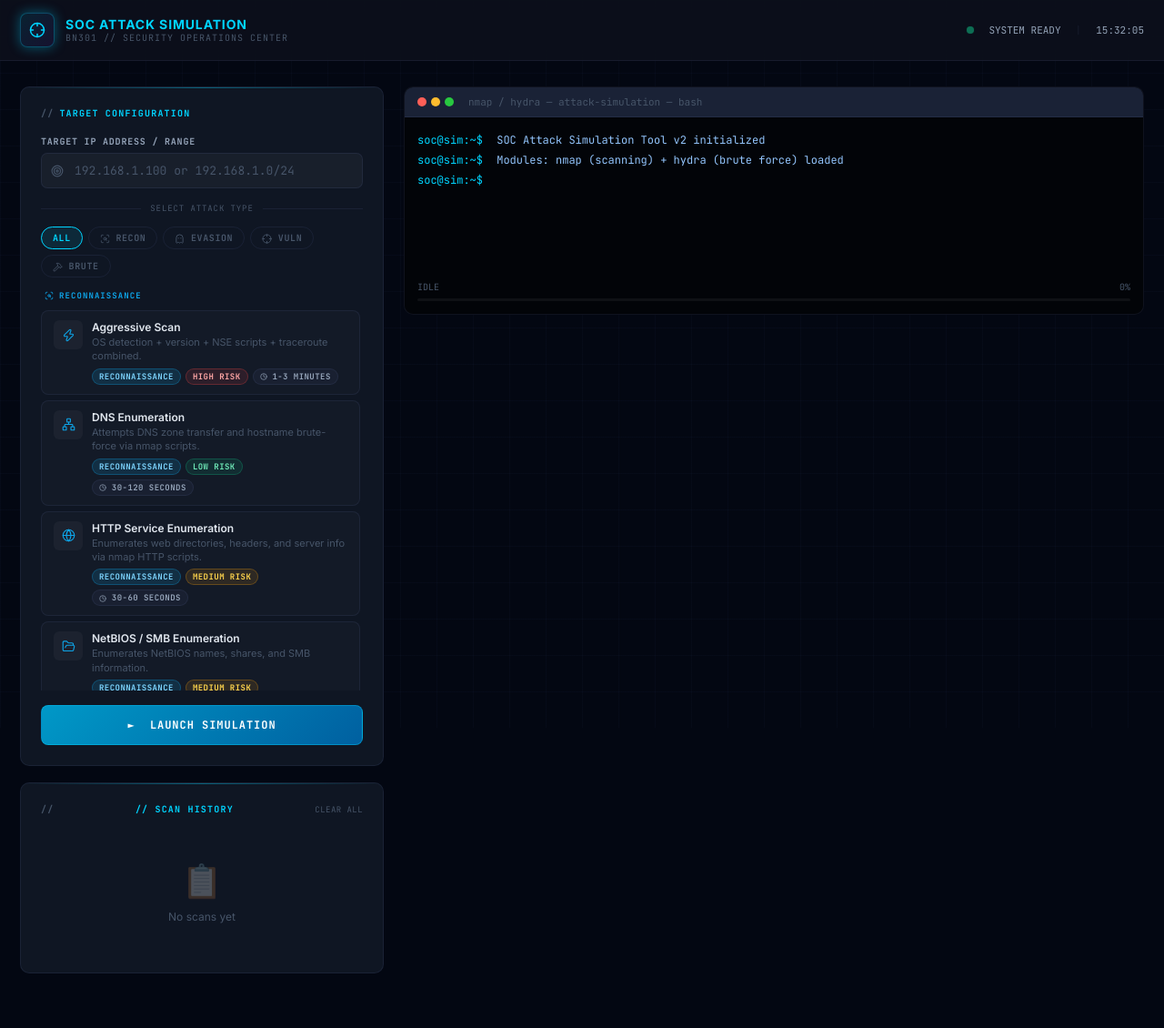
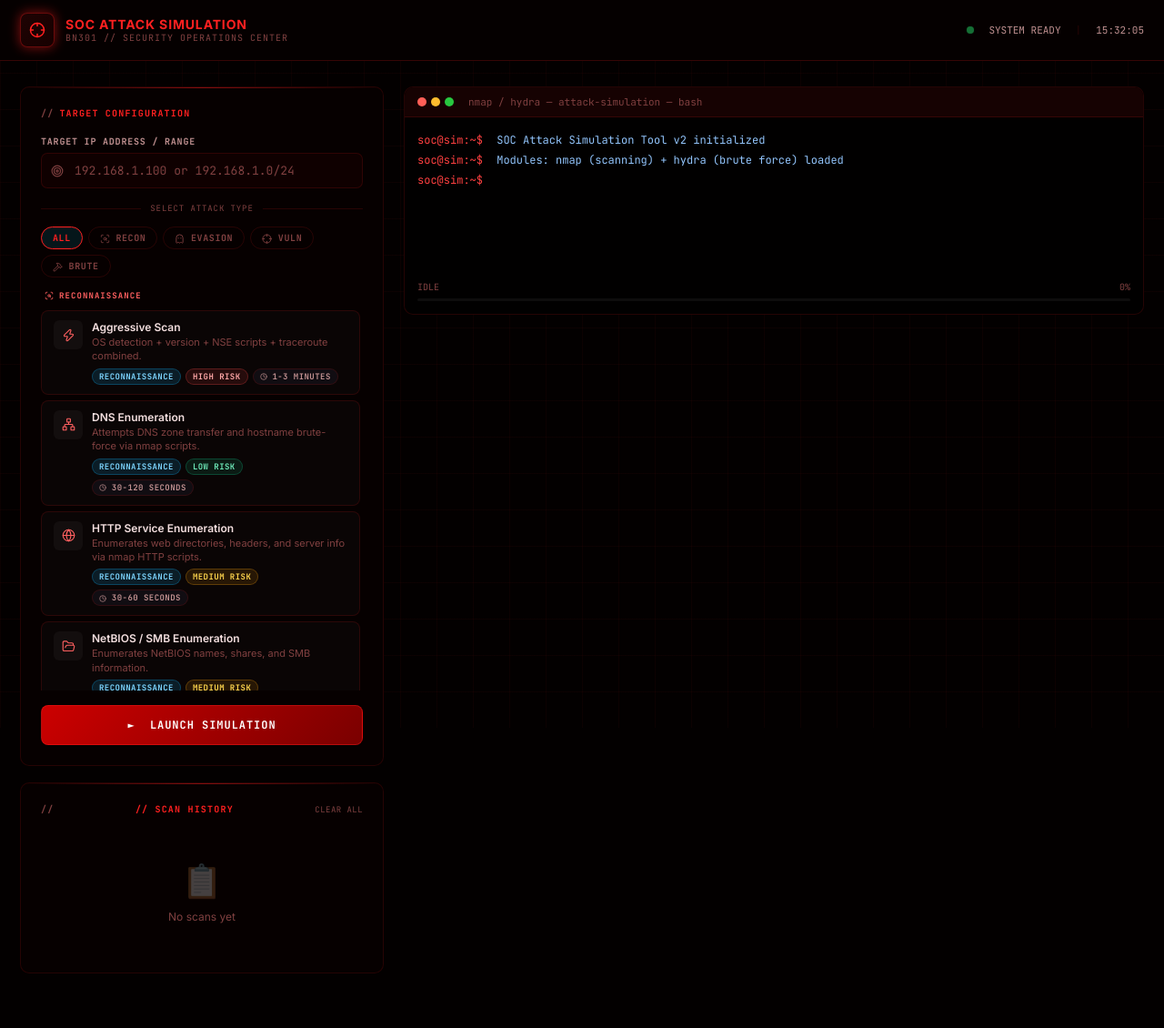
Before and after one commit to knkospelena/Attack-Simulations, a Flask app: page / in a window 1280 px wide. Shown: the whole page at 91% size. Run offline with Flask 3, Linux system fonts and the light colour scheme; data that the repository does not hold is empty.

Commit message:
Update index.html

```diff
--- a/templates/index.html
+++ b/templates/index.html
@@ -13,21 +13,21 @@
 /* ── RESET & TOKENS ──────────────────────────────────────── */
 *,*::before,*::after{margin:0;padding:0;box-sizing:border-box}
 :root{
-  --bg0:#030712;--bg1:#0d111c;--bg2:#111827;--bg3:#1a2236;--bg-card:#0f1623;
-  --border:rgba(99,120,180,.13);--border-hi:rgba(0,212,255,.3);
-  --accent:#00d4ff;--accent2:#7c3aed;--accent3:#10b981;
-  --red:#ef4444;--orange:#f59e0b;--green:#10b981;--purple:#a78bfa;
-  --t1:#e2e8f0;--t2:#94a3b8;--t3:#475569;--t4:#1e293b;
+  --bg0:#030000;--bg1:#080000;--bg2:#0f0000;--bg3:#160202;--bg-card:#060000;
+  --border:rgba(180,20,20,.2);--border-hi:rgba(255,30,30,.4);
+  --accent:#ff2020;--accent2:#991111;--accent3:#cc0000;
+  --red:#ff4444;--orange:#f59e0b;--green:#22c55e;--purple:#ff6060;
+  --t1:#f5e0e0;--t2:#c09090;--t3:#804040;--t4:#2a0000;
   --mono:'JetBrains Mono',monospace;--sans:'Inter',sans-serif;
   --r:10px;--tr:all .2s cubic-bezier(.4,0,.2,1);
 }
 
 /* ── GROUP COLOURS ────────────────────────────────────────── */
 :root{
-  --c-recon:#0ea5e9; --c-recon-bg:rgba(14,165,233,.08);
-  --c-evasion:#a855f7; --c-evasion-bg:rgba(168,85,247,.08);
-  --c-vuln:#f97316; --c-vuln-bg:rgba(249,115,22,.08);
-  --c-brute:#ef4444; --c-brute-bg:rgba(239,68,68,.08);
+  --c-recon:#ff6060; --c-recon-bg:rgba(255,60,60,.08);
+  --c-evasion:#cc2020; --c-evasion-bg:rgba(200,20,20,.08);
+  --c-vuln:#ff8c00; --c-vuln-bg:rgba(255,140,0,.08);
+  --c-brute:#ff2020; --c-brute-bg:rgba(255,20,20,.10);
 }
 
 html{scroll-behavior:smooth}
@@ -36,8 +36,8 @@ body{font-family:var(--sans);background:var(--bg0);color:var(--t1);min-height:10
 /* grid bg */
 body::before{
   content:'';position:fixed;inset:0;pointer-events:none;z-index:0;
-  background-image:linear-gradient(rgba(99,120,180,.04)1px,transparent 1px),
-                   linear-gradient(90deg,rgba(99,120,180,.04)1px,transparent 1px);
+  background-image:linear-gradient(rgba(180,20,20,.06)1px,transparent 1px),
+                   linear-gradient(90deg,rgba(180,20,20,.06)1px,transparent 1px);
   background-size:40px 40px;
 }
 
@@ -45,20 +45,20 @@ body::before{
 
 /* ── HEADER ──────────────────────────────────────────────── */
 header{
-  background:rgba(13,17,28,.88);backdrop-filter:blur(14px);
-  border-bottom:1px solid var(--border);padding:14px 0;
+  background:rgba(6,0,0,.92);backdrop-filter:blur(14px);
+  border-bottom:1px solid rgba(200,20,20,.25);padding:14px 0;
   position:sticky;top:0;z-index:200;
 }
 .hdr{display:flex;align-items:center;justify-content:space-between;gap:16px}
 .logo{display:flex;align-items:center;gap:12px}
 .logo-ic{
   width:38px;height:38px;border-radius:8px;
-  background:linear-gradient(135deg,#00d4ff1a,#7c3aed1a);
-  border:1px solid rgba(0,212,255,.28);
+  background:linear-gradient(135deg,#ff20201a,#99000020);
+  border:1px solid rgba(255,30,30,.35);
   display:flex;align-items:center;justify-content:center;font-size:18px;
   animation:glow 3s ease-in-out infinite;
 }
-@keyframes glow{0%,100%{box-shadow:0 0 8px rgba(0,212,255,.3)}50%{box-shadow:0 0 22px rgba(0,212,255,.55)}}
+@keyframes glow{0%,100%{box-shadow:0 0 8px rgba(255,30,30,.4)}50%{box-shadow:0 0 22px rgba(255,30,30,.7)}}
 .logo-txt h1{font-size:14px;font-weight:700;letter-spacing:.06em;color:var(--accent)}
 .logo-txt p{font-size:10px;color:var(--t3);font-family:var(--mono);letter-spacing:.1em;text-transform:uppercase}
 .hdr-right{display:flex;align-items:center;gap:16px;font-family:var(--mono);font-size:11px;color:var(--t2)}
@@ -71,12 +71,12 @@ main{padding:28px 0 60px}
 
 /* ── CARD ────────────────────────────────────────────────── */
 .card{
-  background:var(--bg-card);border:1px solid var(--border);
+  background:var(--bg-card);border:1px solid rgba(180,20,20,.18);
   border-radius:var(--r);padding:22px;position:relative;overflow:hidden;
 }
 .card::before{
   content:'';position:absolute;top:0;left:0;right:0;height:1px;
-  background:linear-gradient(90deg,transparent,rgba(0,212,255,.4),transparent);
+  background:linear-gradient(90deg,transparent,rgba(255,30,30,.5),transparent);
 }
 .card-title{
   font-size:10px;font-weight:700;text-transform:uppercase;letter-spacing:.12em;
@@ -92,13 +92,13 @@ main{padding:28px 0 60px}
 .inp-wrap{position:relative}
 .inp-ico{position:absolute;left:11px;top:50%;transform:translateY(-50%);font-size:13px;color:var(--t3);pointer-events:none}
 input[type=text],input[type=password]{
-  width:100%;background:rgba(255,255,255,.04);border:1px solid var(--border);
+  width:100%;background:rgba(255,0,0,.04);border:1px solid rgba(180,20,20,.2);
   border-radius:7px;padding:10px 12px 10px 36px;color:var(--t1);
   font-family:var(--mono);font-size:13px;outline:none;transition:var(--tr);
 }
 input[type=text]:focus,input[type=password]:focus{
-  border-color:var(--accent);background:rgba(0,212,255,.05);
-  box-shadow:0 0 0 3px rgba(0,212,255,.1);
+  border-color:var(--accent);background:rgba(255,30,30,.06);
+  box-shadow:0 0 0 3px rgba(255,30,30,.12);
 }
 input::placeholder{color:var(--t3)}
 
@@ -165,7 +165,7 @@ input::placeholder{color:var(--t3)}
 /* ── BRUTE FORCE EXTRA FIELDS ────────────────────────────── */
 #bf-fields{
   display:none;
-  background:rgba(239,68,68,.05);border:1px solid rgba(239,68,68,.2);
+  background:rgba(180,0,0,.07);border:1px solid rgba(220,20,20,.25);
   border-radius:8px;padding:14px;margin-bottom:14px;
   animation:fadein .25s ease;
 }
@@ -175,19 +175,19 @@ input::placeholder{color:var(--t3)}
 /* ── LAUNCH BUTTON ───────────────────────────────────────── */
 .btn-launch{
   width:100%;padding:13px;margin-top:16px;
-  background:linear-gradient(135deg,#0098c7,#0060a0);
-  border:1px solid rgba(0,212,255,.35);border-radius:8px;
+  background:linear-gradient(135deg,#cc0000,#7a0000);
+  border:1px solid rgba(255,30,30,.4);border-radius:8px;
   color:#fff;font-family:var(--mono);font-size:12px;font-weight:700;
   letter-spacing:.08em;text-transform:uppercase;cursor:pointer;
   transition:var(--tr);position:relative;overflow:hidden;
 }
 .btn-launch::before{
   content:'';position:absolute;top:0;left:-100%;width:100%;height:100%;
-  background:linear-gradient(90deg,transparent,rgba(255,255,255,.1),transparent);
+  background:linear-gradient(90deg,transparent,rgba(255,255,255,.12),transparent);
   transition:left .4s;
 }
 .btn-launch:hover::before{left:100%}
-.btn-launch:hover{background:linear-gradient(135deg,#00b4d8,#0077b6);box-shadow:0 0 20px rgba(0,212,255,.28);transform:translateY(-1px)}
+.btn-launch:hover{background:linear-gradient(135deg,#ff2020,#aa0000);box-shadow:0 0 24px rgba(255,30,30,.4);transform:translateY(-1px)}
 .btn-launch:active{transform:none}
 .btn-launch:disabled{opacity:.45;cursor:not-allowed;transform:none;box-shadow:none}
 
@@ -195,7 +195,7 @@ input::placeholder{color:var(--t3)}
 .right-col{display:flex;flex-direction:column;gap:18px}
 
 /* ── TERMINAL ────────────────────────────────────────────── */
-.term{background:#020408;border:1px solid var(--border);border-radius:var(--r);overflow:hidden}
+.term{background:#010000;border:1px solid rgba(180,20,20,.2);border-radius:var(--r);overflow:hidden}
 .term-bar{
   background:var(--bg3);padding:9px 14px;
   display:flex;align-items:center;gap:8px;border-bottom:1px solid var(--border);
@@ -208,7 +208,7 @@ input::placeholder{color:var(--t3)}
 .term-lbl{font-family:var(--mono);font-size:11px;color:var(--t3);margin-left:8px}
 .term-body{
   font-family:var(--mono);font-size:12px;line-height:1.85;
-  padding:14px;min-height:180px;max-height:260px;overflow-y:auto;color:#a8d8a8;
+  padding:14px;min-height:180px;max-height:260px;overflow-y:auto;color:#ff9090;
 }
 .term-body::-webkit-scrollbar{width:3px}
 .term-body::-webkit-scrollbar-thumb{background:var(--border)}
@@ -217,15 +217,15 @@ input::placeholder{color:var(--t3)}
 .tl.info{color:#93c5fd}
 .tl.success{color:#86efac}
 .tl.warn{color:#fcd34d}
-.tp{color:var(--accent);flex-shrink:0}
-.cursor{display:inline-block;width:7px;height:13px;background:var(--accent);animation:cblink 1s step-end infinite;vertical-align:middle}
+.tp{color:#ff4040;flex-shrink:0}
+.cursor{display:inline-block;width:7px;height:13px;background:#ff2020;animation:cblink 1s step-end infinite;vertical-align:middle}
 @keyframes cblink{0%,100%{opacity:1}50%{opacity:0}}
 
 /* progress */
 .prog-wrap{padding:0 14px 14px}
 .prog-hdr{display:flex;justify-content:space-between;font-size:10px;font-family:var(--mono);color:var(--t3);margin-bottom:6px}
 .prog-bg{height:3px;background:rgba(255,255,255,.05);border-radius:100px;overflow:hidden}
-.prog-fill{height:100%;background:linear-gradient(90deg,var(--accent),var(--accent2));border-radius:100px;width:0%;transition:width .5s ease;box-shadow:0 0 8px rgba(0,212,255,.4)}
+.prog-fill{height:100%;background:linear-gradient(90deg,#ff2020,#7a0000);border-radius:100px;width:0%;transition:width .5s ease;box-shadow:0 0 10px rgba(255,30,30,.5)}
 
 /* ── RESULTS ─────────────────────────────────────────────── */
 .results-wrap{display:none}
@@ -236,15 +236,15 @@ input::placeholder{color:var(--t3)}
   background:rgba(255,255,255,.02);border:1px solid var(--border);
   border-radius:8px;padding:14px;text-align:center;
 }
-.stat-val{font-size:26px;font-weight:700;font-family:var(--mono);color:var(--accent);line-height:1;margin-bottom:3px}
+.stat-val{font-size:26px;font-weight:700;font-family:var(--mono);color:#ff2020;line-height:1;margin-bottom:3px}
 .stat-lbl{font-size:9px;text-transform:uppercase;letter-spacing:.1em;color:var(--t3)}
 
 .cmd-box{
-  background:#020408;border:1px solid var(--border);border-radius:6px;
-  padding:9px 13px;font-family:var(--mono);font-size:11px;color:#6ee7b7;
+  background:#020000;border:1px solid rgba(180,20,20,.2);border-radius:6px;
+  padding:9px 13px;font-family:var(--mono);font-size:11px;color:#ff9090;
   margin-bottom:14px;word-break:break-all;
 }
-.cmd-box .cmd-sym{color:var(--accent);margin-right:5px}
+.cmd-box .cmd-sym{color:#ff2020;margin-right:5px}
 
 /* host block */
 .host-blk{background:rgba(255,255,255,.02);border:1px solid var(--border);border-radius:8px;overflow:hidden;margin-bottom:14px}
```
